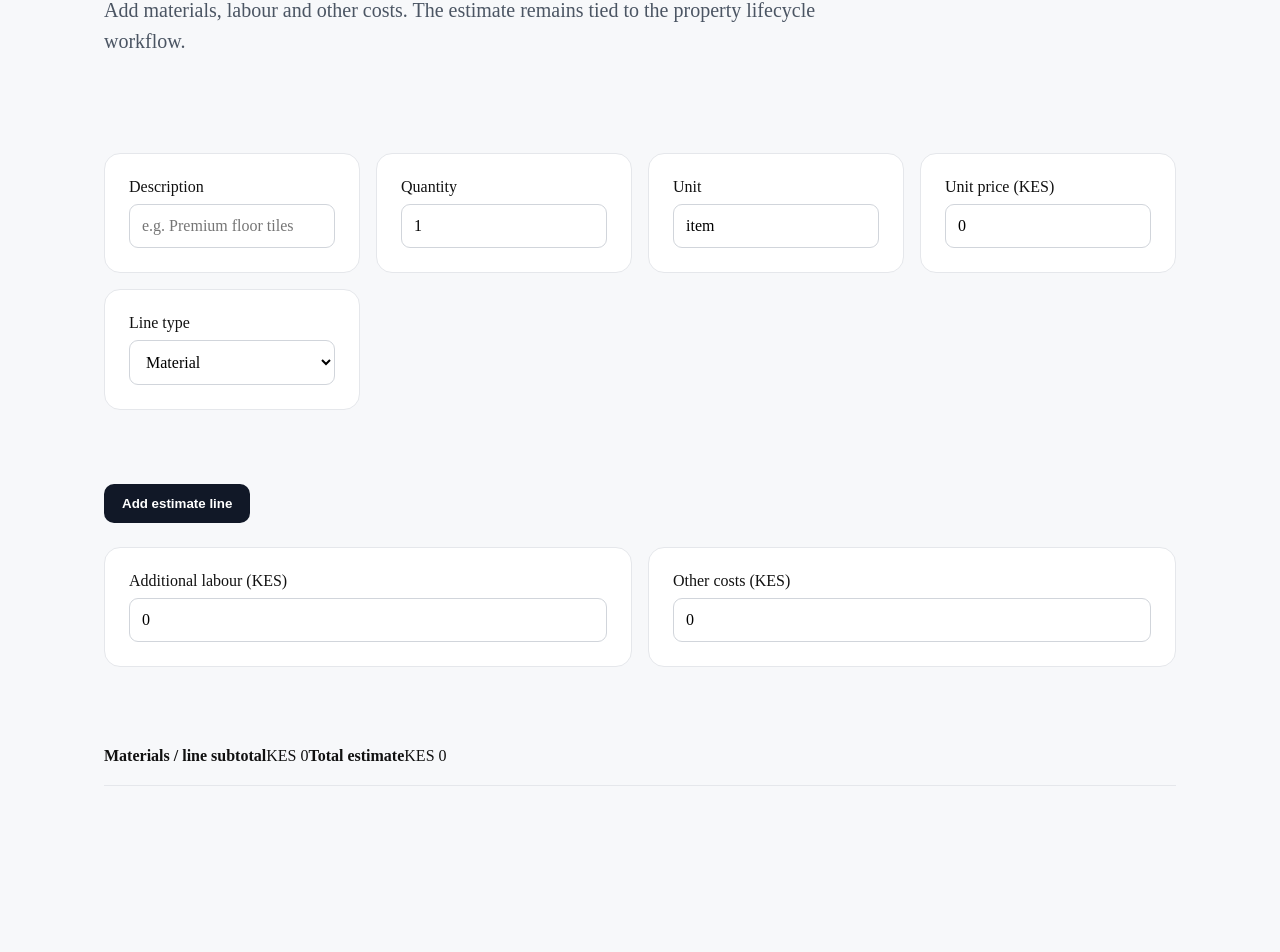
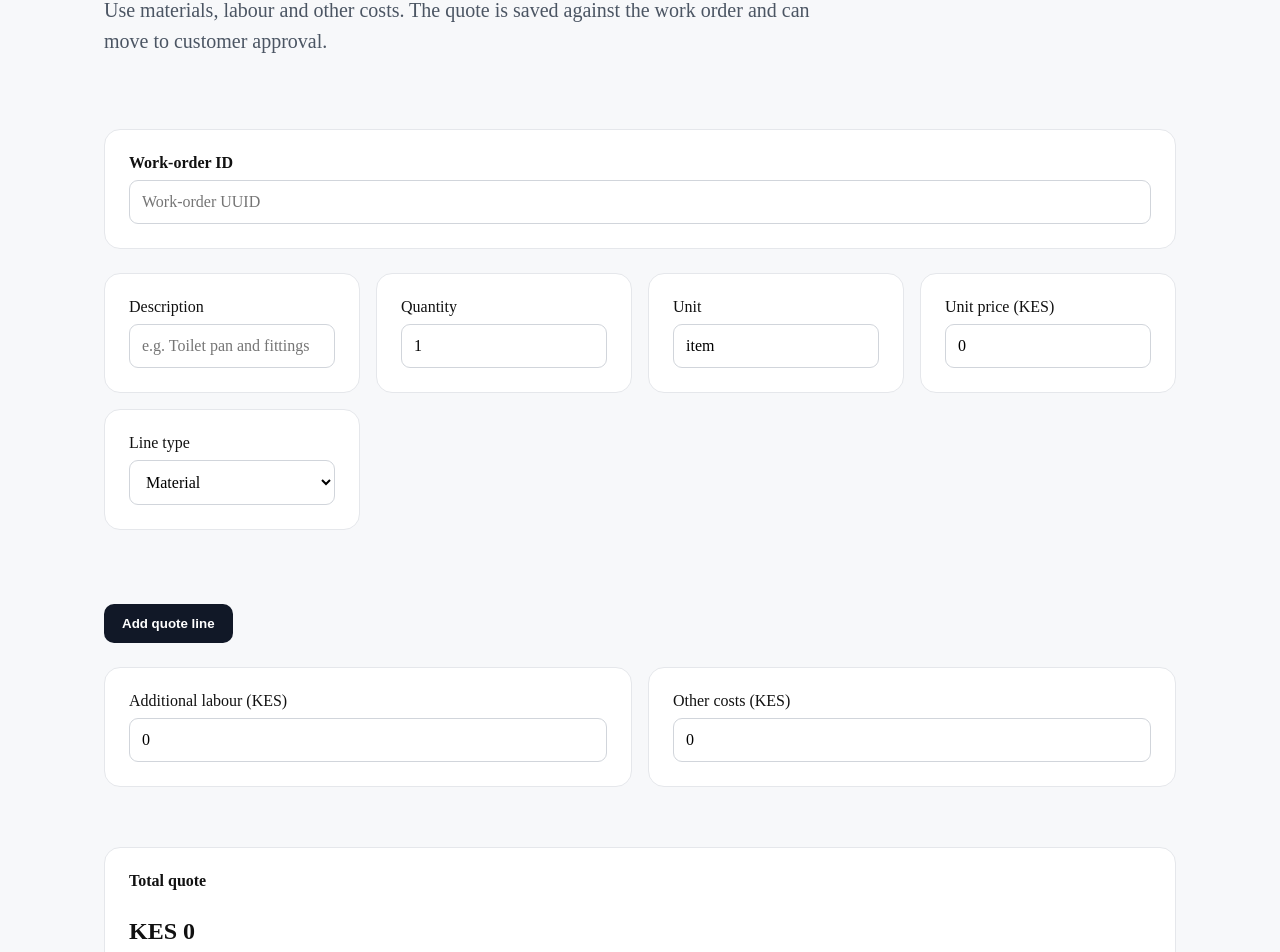
Before and after one commit to stpeter614-netizen/property-vision, a Next.js app: page /property/estimate in a window 1280 px wide. Shown: the part 236-1188 px from the top of the page. Before the commit the page ends 1046 px from the top, so only its background shows below. Built offline with nearby package versions, Linux system fonts and the light colour scheme.

Commit message:
Connect estimate builder to secure quote API

```diff
--- a/app/property/estimate/page.tsx
+++ b/app/property/estimate/page.tsx
@@ -1,37 +1,81 @@
 'use client';
 
-import { useMemo, useState } from 'react';
+import { useEffect, useMemo, useState } from 'react';
+import { createClient } from '@supabase/supabase-js';
 
-type Line={description:string;quantity:number;unit:string;unitPrice:number;type:'Material'|'Labour'|'Other'};
+type Line={description:string;quantity:number;unit:string;unitPrice:number;type:'material'|'labour'|'other'};
+
+function authClient() {
+ const url=process.env.NEXT_PUBLIC_SUPABASE_URL;
+ const key=process.env.NEXT_PUBLIC_SUPABASE_ANON_KEY;
+ return url && key ? createClient(url,key,{auth:{persistSession:true,autoRefreshToken:true}}) : null;
+}
 
 export default function EstimatePage(){
+ const [workOrderId,setWorkOrderId]=useState('');
  const [lines,setLines]=useState<Line[]>([]);
  const [description,setDescription]=useState('');
  const [quantity,setQuantity]=useState(1);
  const [unit,setUnit]=useState('item');
  const [unitPrice,setUnitPrice]=useState(0);
- const [type,setType]=useState<Line['type']>('Material');
+ const [type,setType]=useState<Line['type']>('material');
  const [labour,setLabour]=useState(0);
  const [other,setOther]=useState(0);
+ const [saving,setSaving]=useState(false);
+ const [message,setMessage]=useState('');
+
+ useEffect(()=>{setWorkOrderId(new URLSearchParams(window.location.search).get('workOrderId')||'');},[]);
  const subtotal=useMemo(()=>lines.reduce((n,l)=>n+l.quantity*l.unitPrice,0),[lines]);
  const total=subtotal+labour+other;
- function add(){if(!description.trim())return;setLines(x=>[...x,{description:description.trim(),quantity,unit,unitPrice,type}]);setDescription('');setQuantity(1);setUnitPrice(0);}
+
+ function add(){
+  if(!description.trim()||quantity<=0||unitPrice<0)return;
+  setLines(x=>[...x,{description:description.trim(),quantity,unit,unitPrice,type}]);
+  setDescription('');setQuantity(1);setUnitPrice(0);
+ }
+
+ async function sendQuote(){
+  setMessage('');
+  if(!workOrderId){setMessage('Open the estimate from a work order so the quote stays connected.');return;}
+  setSaving(true);
+  try{
+   const client=authClient();
+   const session=(await client?.auth.getSession())?.data.session;
+   if(!session)throw new Error('Sign in to Property Vision to send a quote.');
+   const response=await fetch('/api/developer/estimates',{
+    method:'POST',
+    headers:{'Content-Type':'application/json','Authorization':'Bearer '+session.access_token},
+    body:JSON.stringify({
+     workOrderId,
+     labourCents:Math.round(labour*100),
+     otherCents:Math.round(other*100),
+     lines:lines.map(l=>({description:l.description,quantity:l.quantity,unit:l.unit,unitPriceCents:Math.round(l.unitPrice*100),lineType:l.type}))
+    })
+   });
+   const data=await response.json().catch(()=>({}));
+   if(!response.ok)throw new Error(data.error||'Unable to send quote.');
+   setMessage('Quote sent. Total: KES '+(data.estimate.total_cents/100).toLocaleString());
+  }catch(e){setMessage(e instanceof Error?e.message:'Unable to send quote.');}
+  finally{setSaving(false);}
+ }
+
  return <main className="shell">
-  <nav className="nav"><a href="/">PROPERTY VISION</a><span>Estimate</span></nav>
-  <section className="hero"><div><p className="eyebrow">SCOPE → MATERIALS → COST</p><h1>Build the property estimate from the actual work.</h1><p className="lead">Add materials, labour and other costs. The estimate remains tied to the property lifecycle workflow.</p></div></section>
+  <nav className="nav"><a href="/developer/work-orders">← Work Orders</a><span>Quote</span></nav>
+  <section className="hero"><div><p className="eyebrow">WORK ORDER → QUOTE</p><h1>Build the quote from the actual job.</h1><p className="lead">Use materials, labour and other costs. The quote is saved against the work order and can move to customer approval.</p></div></section>
+  <section className="card"><strong>Work-order ID</strong><input value={workOrderId} onChange={e=>setWorkOrderId(e.target.value)} placeholder="Work-order UUID"/></section>
   <section className="grid">
-   <label className="card">Description<input value={description} onChange={e=>setDescription(e.target.value)} placeholder="e.g. Premium floor tiles"/></label>
-   <label className="card">Quantity<input type="number" min="0" value={quantity} onChange={e=>setQuantity(Number(e.target.value))}/></label>
-   <label className="card">Unit<input value={unit} onChange={e=>setUnit(e.target.value)} placeholder="m², bag, item"/></label>
+   <label className="card">Description<input value={description} onChange={e=>setDescription(e.target.value)} placeholder="e.g. Toilet pan and fittings"/></label>
+   <label className="card">Quantity<input type="number" min="0.01" value={quantity} onChange={e=>setQuantity(Number(e.target.value))}/></label>
+   <label className="card">Unit<input value={unit} onChange={e=>setUnit(e.target.value)} placeholder="item, m², hour"/></label>
    <label className="card">Unit price (KES)<input type="number" min="0" value={unitPrice} onChange={e=>setUnitPrice(Number(e.target.value))}/></label>
-   <label className="card">Line type<select value={type} onChange={e=>setType(e.target.value as Line['type'])}><option>Material</option><option>Labour</option><option>Other</option></select></label>
+   <label className="card">Line type<select value={type} onChange={e=>setType(e.target.value as Line['type'])}><option value="material">Material</option><option value="labour">Labour</option><option value="other">Other</option></select></label>
   </section>
-  <section><button className="button" type="button" onClick={add}>Add estimate line</button></section>
+  <button className="button" type="button" onClick={add}>Add quote line</button>
   <section>{lines.map((l,i)=><div className="option" key={i}><strong>{l.description}</strong><span>{l.quantity} {l.unit} × KES {l.unitPrice.toLocaleString()} = KES {(l.quantity*l.unitPrice).toLocaleString()}</span></div>)}</section>
   <section className="grid">
    <label className="card">Additional labour (KES)<input type="number" min="0" value={labour} onChange={e=>setLabour(Number(e.target.value))}/></label>
    <label className="card">Other costs (KES)<input type="number" min="0" value={other} onChange={e=>setOther(Number(e.target.value))}/></label>
   </section>
-  <section><div className="option"><strong>Materials / line subtotal</strong><span>KES {subtotal.toLocaleString()}</span><strong>Total estimate</strong><span>KES {total.toLocaleString()}</span></div></section>
+  <section className="card"><strong>Total quote</strong><h2>KES {total.toLocaleString()}</h2><p>{message}</p><button className="button" type="button" onClick={sendQuote} disabled={saving}>{saving?'Sending quote…':'Send quote →'}</button></section>
  </main>;
 }
```
